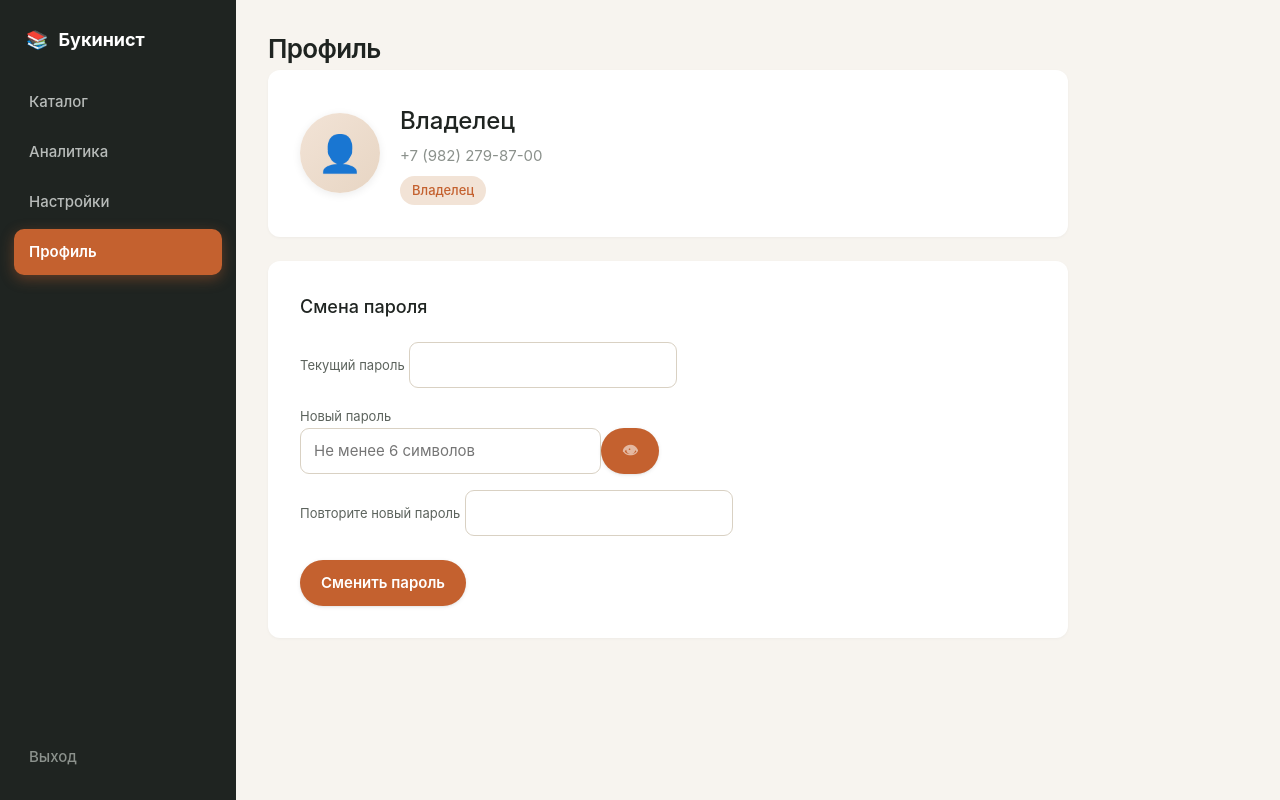
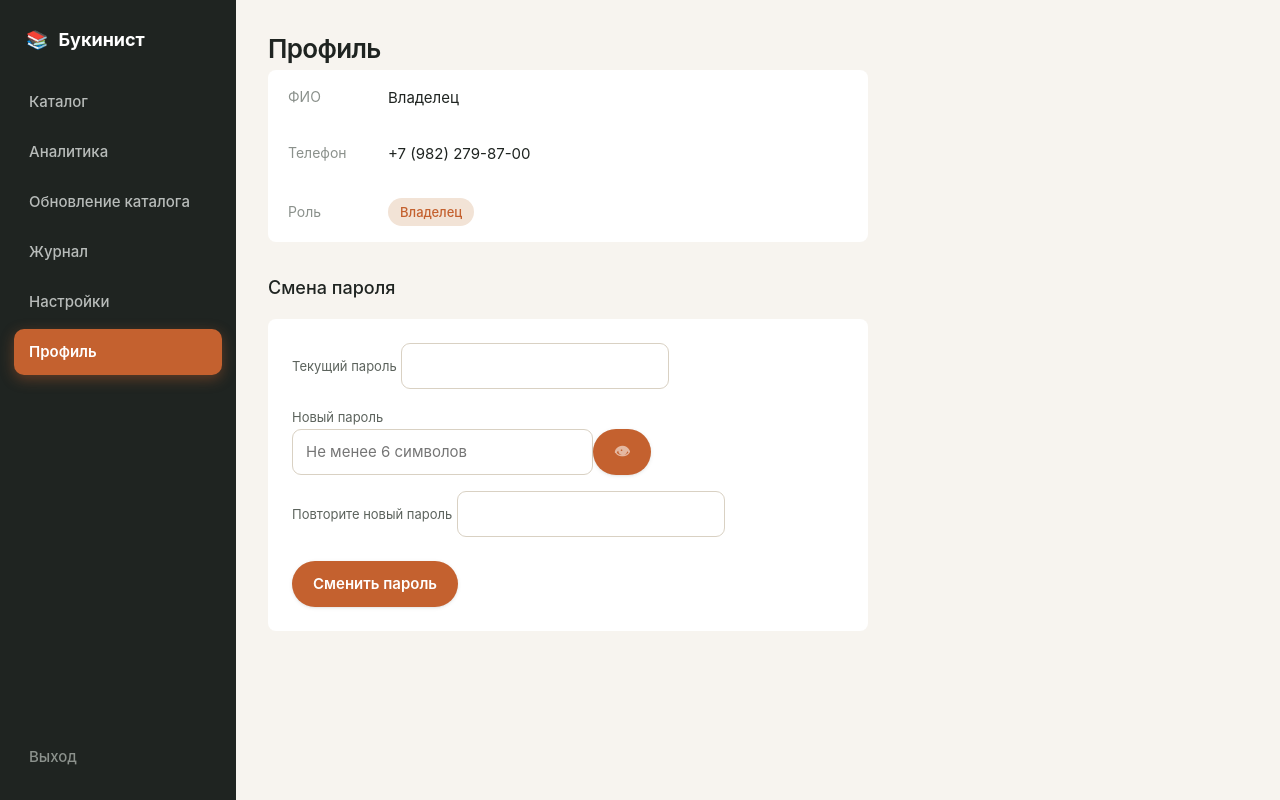
Before and after one commit to kezuo-dev/magaz, a FastAPI app: page /account in a window 1280 px wide. Run offline with FastAPI, Linux system fonts and the light colour scheme; the visitor is signed in with stand-in values (Sample User, id 1); data comes from the database, SQL or seed files in the repository; parts of the project's set-up code (start-up, migrations or seed data) failed here and were passed over.

Commit message:
Возврат Журнала и Обновления каталога в меню, упрощение профиля
- Вернул Обновление каталога и Журнал в меню
- Упростил дизайн страницы профиля: карточка с информацией и форма смены пароля
- Добавил глазик для показа нового пароля

Co-Authored-By: Claude Opus 5 <noreply@anthropic.com>

```diff
--- a/app/static/style.css
+++ b/app/static/style.css
@@ -848,62 +848,45 @@ tr.row-new { animation: row-in .7s cubic-bezier(.16,1,.3,1) both; }
 .live-bar-time { transition: opacity .5s ease; }
 
 /* Страница профиля */
-.account-grid {
-  display: grid;
-  gap: 24px;
-  max-width: 800px;
+.profile-layout {
+  max-width: 600px;
+  display: flex;
+  flex-direction: column;
+  gap: 32px;
 }
 
-.account-card {
+.profile-info {
   background: var(--surface);
   border: 1px solid var(--border);
-  border-radius: 12px;
-  padding: 32px;
-  box-shadow: 0 1px 3px rgba(0,0,0,.04);
+  border-radius: 8px;
+  padding: 0;
+  overflow: hidden;
 }
 
-.account-card-header {
+.profile-row {
   display: flex;
   align-items: center;
-  gap: 20px;
+  padding: 16px 20px;
+  border-bottom: 1px solid var(--border);
 }
 
-.account-avatar {
-  width: 80px;
-  height: 80px;
-  border-radius: 50%;
-  background: linear-gradient(135deg, #f2e3d6 0%, #e7d5c3 100%);
-  display: flex;
-  align-items: center;
-  justify-content: center;
-  flex-shrink: 0;
-  box-shadow: 0 2px 8px rgba(0,0,0,.08);
+.profile-row:last-child {
+  border-bottom: none;
 }
 
-.account-avatar-icon {
-  font-size: 36px;
-  line-height: 1;
+.profile-label {
+  min-width: 100px;
+  font-size: 14px;
+  color: var(--muted);
 }
 
-.account-info {
-  flex: 1;
-  min-width: 0;
+.profile-value {
+  font-size: 15px;
+  color: var(--ink);
+  font-weight: 400;
 }
 
-.account-name {
-  font-size: 24px;
-  font-weight: 500;
-  margin: 0 0 4px;
-  color: var(--ink);
-}
-
-.account-phone {
-  font-size: 15px;
-  color: var(--muted);
-  margin: 0 0 8px;
-}
-
-.account-role {
+.profile-badge {
   display: inline-block;
   padding: 4px 12px;
   background: #f2e3d6;
@@ -913,24 +896,28 @@ tr.row-new { animation: row-in .7s cubic-bezier(.16,1,.3,1) both; }
   border-radius: 999px;
 }
 
-.account-card-title {
+.profile-form-wrap h2 {
   font-size: 18px;
   font-weight: 500;
-  margin: 0 0 20px;
+  margin: 0 0 16px;
   color: var(--ink);
 }
 
-.account-form {
+.profile-form {
+  background: var(--surface);
+  border: 1px solid var(--border);
+  border-radius: 8px;
+  padding: 24px;
   display: flex;
   flex-direction: column;
   gap: 16px;
 }
 
-.account-form .field {
+.profile-form .field {
   margin: 0;
 }
 
-.account-form button[type="submit"] {
+.profile-form button[type="submit"] {
   margin-top: 8px;
   align-self: flex-start;
 }
--- a/app/templates/account.html
+++ b/app/templates/account.html
@@ -11,23 +11,25 @@
 <div class="notice err"><span>{{ error }}</span></div>
 {% endif %}
 
-<div class="account-grid">
-  <div class="account-card">
-    <div class="account-card-header">
-      <div class="account-avatar">
-        <span class="account-avatar-icon">👤</span>
-      </div>
-      <div class="account-info">
-        <h2 class="account-name">{{ request.state.user.full_name }}</h2>
-        <p class="account-phone">{{ request.state.user.phone_pretty }}</p>
-        <span class="account-role">{{ request.state.user.role_label }}</span>
-      </div>
+<div class="profile-layout">
+  <div class="profile-info">
+    <div class="profile-row">
+      <span class="profile-label">ФИО</span>
+      <span class="profile-value">{{ request.state.user.full_name }}</span>
+    </div>
+    <div class="profile-row">
+      <span class="profile-label">Телефон</span>
+      <span class="profile-value">{{ request.state.user.phone_pretty }}</span>
+    </div>
+    <div class="profile-row">
+      <span class="profile-label">Роль</span>
+      <span class="profile-badge">{{ request.state.user.role_label }}</span>
     </div>
   </div>
 
-  <div class="account-card">
-    <h3 class="account-card-title">Смена пароля</h3>
-    <form method="post" action="/account/password" class="account-form">
+  <div class="profile-form-wrap">
+    <h2>Смена пароля</h2>
+    <form method="post" action="/account/password" class="profile-form">
       <label class="field">
         <span class="field-label">Текущий пароль</span>
         <input type="password" name="current_password" required autocomplete="current-password">
@@ -50,7 +52,7 @@
         <input type="password" name="repeat_password" required minlength="6" autocomplete="new-password">
       </label>
 
-      <button type="submit" class="btn-primary">Сменить пароль</button>
+      <button type="submit">Сменить пароль</button>
     </form>
   </div>
 </div>
--- a/app/templates/base.html
+++ b/app/templates/base.html
@@ -4,7 +4,7 @@
   <meta charset="utf-8">
   <meta name="viewport" content="width=device-width, initial-scale=1">
   <title>{% block title %}Букинист{% endblock %}</title>
-  <link rel="stylesheet" href="/static/style.css?v=21">
+  <link rel="stylesheet" href="/static/style.css?v=22">
 </head>
 <body>
   {# Вошедший пользователь. Вход один — по телефону, поэтому me есть всегда,
@@ -22,6 +22,8 @@
       <nav>
         {% if allowed('catalog') %}<a href="/" class="{{ 'active' if path == '/' or path.startswith('/books/') else '' }}"><span>Каталог</span></a>{% endif %}
         {% if allowed('analytics') %}<a href="/analytics" class="{{ 'active' if path.startswith('/analytics') else '' }}"><span>Аналитика</span></a>{% endif %}
+        {% if allowed('imports') %}<a href="/import" class="{{ 'active' if path.startswith('/import') else '' }}"><span>Обновление каталога</span></a>{% endif %}
+        {% if allowed('log') %}<a href="/log" class="{{ 'active' if path.startswith('/log') else '' }}"><span>Журнал</span></a>{% endif %}
         {% if allowed('settings') %}<a href="/settings" class="{{ 'active' if path.startswith('/settings') else '' }}"><span>Настройки</span></a>{% endif %}
         {# Профиль без can(): свой пароль меняет каждый, включая роли без разделов. #}
         <a href="/account" class="{{ 'active' if path.startswith('/account') else '' }}"><span>Профиль</span></a>
```
